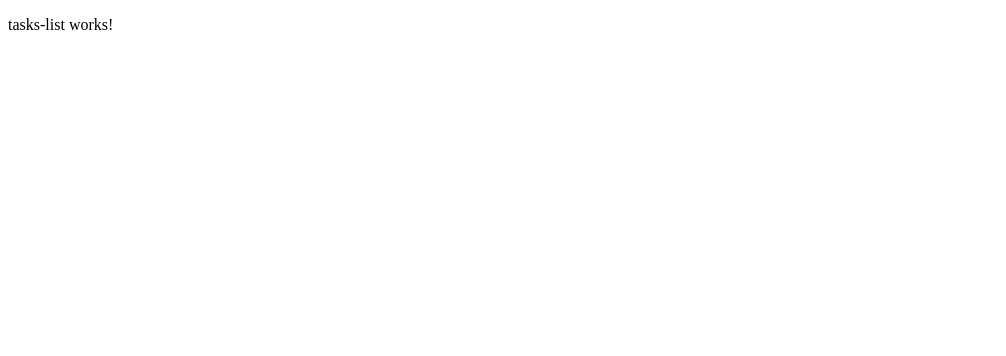
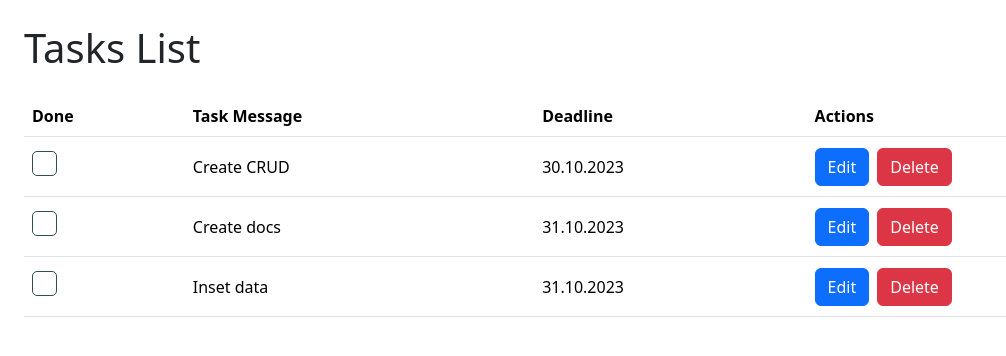
Before and after one commit to aharisov/todo_list_angular, an Angular app: page /tasks in a window 1280 px wide. Shown: the top 356 px of the page, without its empty margins (0-1006 px from the left). Built offline with nearby package versions, Linux system fonts and the light colour scheme.

Commit message:
modified tasks-list component

```diff
--- a/src/app/app.component.html
+++ b/src/app/app.component.html
@@ -1 +1,3 @@
-<router-outlet></router-outlet>
+<main class="m-4">
+    <router-outlet></router-outlet>
+</main>
--- a/src/app/components/tasks-list/tasks-list.component.css
+++ b/src/app/components/tasks-list/tasks-list.component.css
@@ -0,0 +1,34 @@
+.tasks-list td {
+    height: 60px;
+    vertical-align: middle;
+}
+.tasks-list input[type=checkbox] {
+    display: none;
+}
+.tasks-list .checkbox-label {
+    position: relative;
+    cursor: pointer;
+}
+.tasks-list .checkbox-label span {
+    position: relative;
+    display: inline-block;
+    width: 25px;
+    height: 25px;
+    border: 1px solid darkslategray;
+    border-radius: 5px;
+}
+.tasks-list input:checked + span {
+    background-color: gray;
+}
+.tasks-list input:checked + span::after {
+    position: absolute;
+    left: 6px;
+    top: 6px;
+    display: block;
+    width: 12px;
+    height: 8px;
+    border-left: 1px solid greenyellow;
+    border-bottom: 1px solid greenyellow;
+    transform: rotate(-45deg);
+    content: '';
+}
--- a/src/app/components/tasks-list/tasks-list.component.html
+++ b/src/app/components/tasks-list/tasks-list.component.html
@@ -1 +1,29 @@
-<p>tasks-list works!</p>
+<h1 class="mb-4">Tasks List</h1>
+
+<table class="table tasks-list">
+    <thead>
+        <tr>
+            <th>Done</th>
+            <th>Task Message</th>
+            <th>Deadline</th>
+            <th>Actions</th>
+        </tr>
+    </thead>
+    <tbody>
+        <tr *ngFor="let task of tasks">
+            <td>
+                <label for="task{{ task.id }}" class="checkbox-label">
+                    <input type="checkbox" id="task{{ task.id }}" name="task{{ task.id }}" [checked]="task.done ? 'checked' : ''">
+
+                    <span></span>
+                </label>
+            </td>
+            <td>{{ task.message }}</td>
+            <td>{{ task.deadline }}</td>
+            <td>
+                <a href="" class="btn btn-primary">Edit</a>
+                <a href="" class="btn btn-danger mx-2">Delete</a>
+            </td>
+        </tr>
+    </tbody>
+</table>
--- a/src/app/components/tasks-list/tasks-list.component.ts
+++ b/src/app/components/tasks-list/tasks-list.component.ts
@@ -1,4 +1,7 @@
-import { Component } from '@angular/core';
+import { Component, OnInit } from '@angular/core';
+
+import { Task } from 'src/app/interfaces/task';
+import { TaskServiceService } from 'src/app/services/task-service.service';
 
 @Component({
   selector: 'app-tasks-list',
@@ -7,4 +10,20 @@ import { Component } from '@angular/core';
 })
 export class TasksListComponent {
 
+  tasks: Task[] = [];
+
+  constructor(
+
+    private taskService: TaskServiceService
+  ) {}
+
+  ngOnInit() {
+
+    this.showTasks();
+  }
+
+  showTasks(): void {
+
+    this.tasks = this.taskService.getAllTasks();
+  }
 }
--- a/src/app/interfaces/task.ts
+++ b/src/app/interfaces/task.ts
@@ -1,6 +1,6 @@
 export interface Task {
     id: number;
     message: string;
-    deadline: Date;
+    deadline: string;
     done: boolean
 }
--- a/src/app/services/task-service.service.ts
+++ b/src/app/services/task-service.service.ts
@@ -1,4 +1,7 @@
 import { Injectable } from '@angular/core';
+
+import { Task } from '../interfaces/task';
+import { TASKS } from '../mock-tasks';
 
 @Injectable({
   providedIn: 'root'
@@ -6,4 +9,9 @@ import { Injectable } from '@angular/core';
 export class TaskServiceService {
 
   constructor() { }
+
+  getAllTasks(): Task[] {
+
+    return TASKS;
+  }
 }
--- a/src/index.html
+++ b/src/index.html
@@ -6,8 +6,12 @@
   <base href="/">
   <meta name="viewport" content="width=device-width, initial-scale=1">
   <link rel="icon" type="image/x-icon" href="favicon.ico">
+  <link href="https://cdn.jsdelivr.net/npm/bootstrap@5.3.2/dist/css/bootstrap.min.css" rel="stylesheet" integrity="sha384-T3c6CoIi6uLrA9TneNEoa7RxnatzjcDSCmG1MXxSR1GAsXEV/Dwwykc2MPK8M2HN" crossorigin="anonymous">
 </head>
 <body>
+
   <app-root></app-root>
+
+  <script src="https://cdn.jsdelivr.net/npm/bootstrap@5.3.2/dist/js/bootstrap.bundle.min.js" integrity="sha384-C6RzsynM9kWDrMNeT87bh95OGNyZPhcTNXj1NW7RuBCsyN/o0jlpcV8Qyq46cDfL" crossorigin="anonymous"></script>
 </body>
 </html>
```
